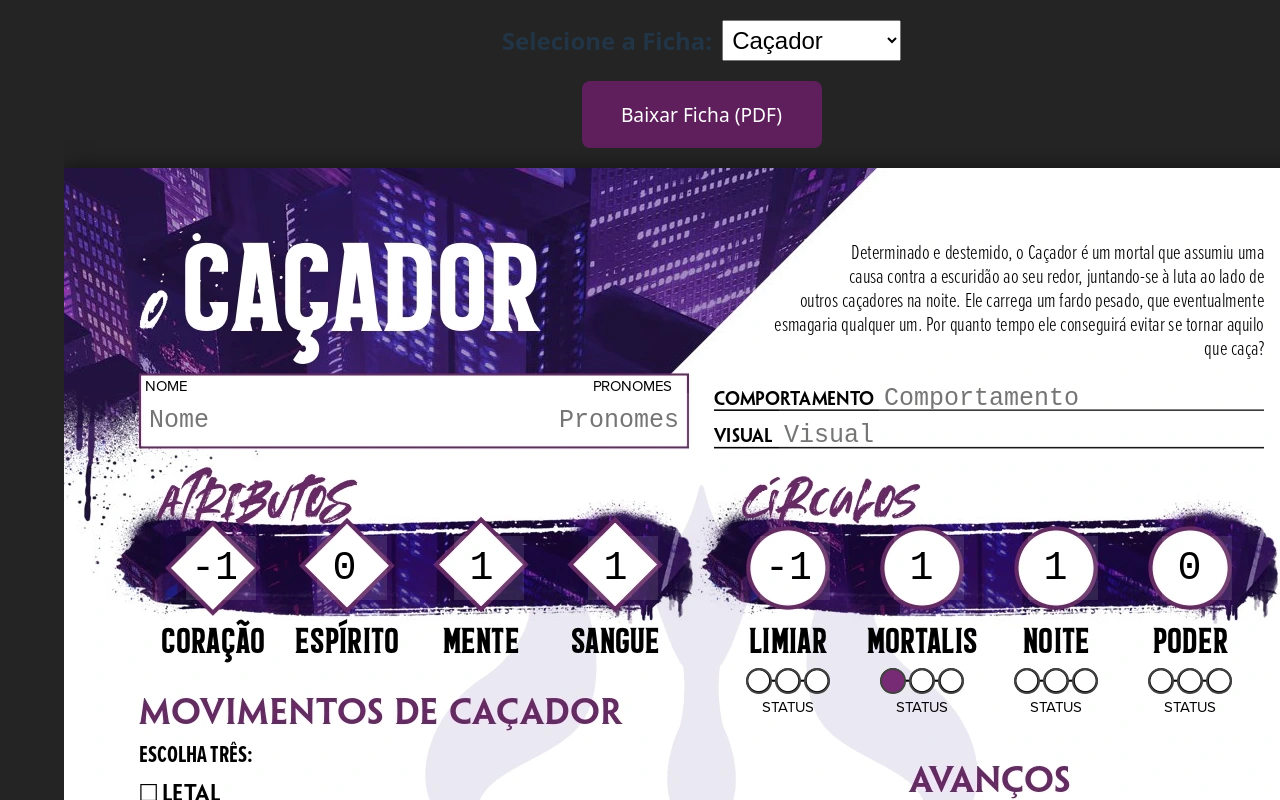
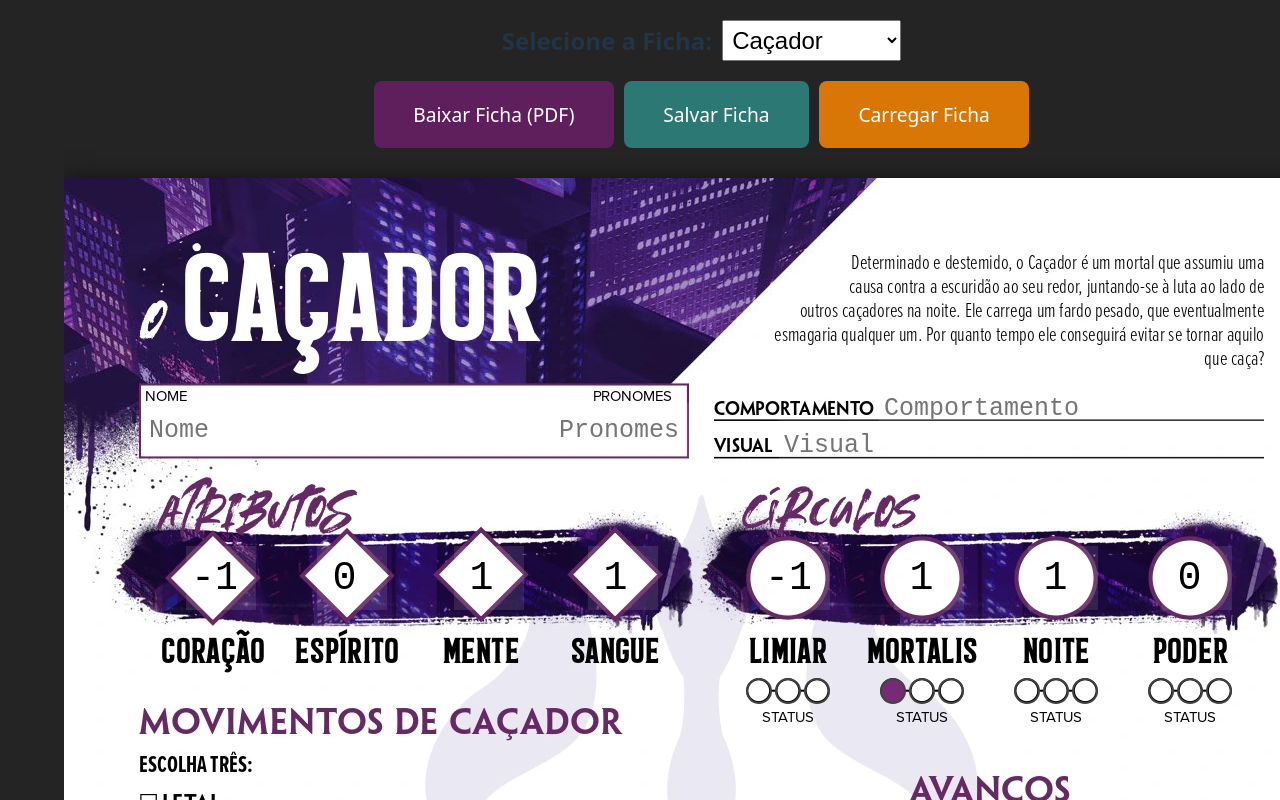
Before and after one commit to LPfontes/ficha-urban, a React (Vite) app: page / in a window 1280 px wide. Shown: the top 800 px of the page. Built offline with nearby package versions, Linux system fonts and the light colour scheme.

Commit message:
feat: implement JSON export and import functionality for character sheets

```diff
--- a/index.html
+++ b/index.html
@@ -3,7 +3,7 @@
   <head>
     <meta charset="UTF-8" />
     <link rel="icon" type="image/svg+xml" href="/logo.png" />
-    <meta name="viewport" content="width=device-width, initial-scale=1.0" />
+    <meta name="viewport" content="width=device-width, initial-scale=0.2" />
     <title>ficha-urban-shadows</title>
   </head>
   <body>
--- a/src/components/BaseSheet.jsx
+++ b/src/components/BaseSheet.jsx
@@ -64,6 +64,114 @@ const BaseSheet = ({
   suggestionsVisual = DEFAULT_SUGGESTIONS_VISUAL,
   suggestionsEquipment = DEFAULT_SUGGESTIONS_EQUIPMENT,
 }) => {
+  const handleExportJSON = () => {
+    const data = {};
+
+    // Função auxiliar para processar listas de inputs
+    const processInputs = (containerRef) => {
+      if (!containerRef.current) return;
+
+      // Seleciona todos os elementos de input, select e textarea
+      const inputs = containerRef.current.querySelectorAll('input, select, textarea');
+
+      inputs.forEach((input) => {
+        // Ignora inputs sem ID ou botões
+        if (!input.id || input.type === 'button' || input.type === 'submit') return;
+
+        // Guarda o valor dependendo do tipo
+        if (input.type === 'checkbox') {
+          data[input.id] = input.checked;
+        } else if (input.type === 'number') {
+          // Tenta guardar como número, se falhar guarda como string
+          data[input.id] = input.value === "" ? "" : Number(input.value);
+        } else {
+          data[input.id] = input.value;
+        }
+      });
+    };
+
+    // Processa a Página 1 e a Página 2
+    processInputs(sheetRef1);
+    processInputs(sheetRef2);
+
+    // Adiciona metadados úteis (opcional)
+    data.exportedAt = new Date().toISOString();
+
+    // Cria o ficheiro para download
+    const jsonString = JSON.stringify(data, null, 2);
+    const blob = new Blob([jsonString], { type: 'application/json' });
+    const url = URL.createObjectURL(blob);
+
+    // Gera o nome do ficheiro baseado no nome da personagem (se existir)
+    const charName = data['input-nome'] ? data['input-nome'].replace(/\s+/g, '_') : 'sem-nome';
+
+    const link = document.createElement('a');
+    link.href = url;
+    link.download = `ficha_urban_${charName}.json`;
+    document.body.appendChild(link);
+    link.click();
+
+    // Limpeza
+    document.body.removeChild(link);
+    URL.revokeObjectURL(url);
+  };
+  const fileInputRef = useRef(null);
+  const handleImportJSON = (event) => {
+    const file = event.target.files[0];
+    if (!file) return;
+
+    const reader = new FileReader();
+
+    reader.onload = (e) => {
+      try {
+        const data = JSON.parse(e.target.result);
+
+        // 1. Lidar com Equipamentos Dinâmicos
+        // Verifica se o JSON tem mais equipamentos do que os que estão renderizados
+        const equipIndices = Object.keys(data)
+          .filter(key => key.startsWith('equipamento-extra-'))
+          .map(key => parseInt(key.split('-').pop(), 10));
+
+        if (equipIndices.length > 0) {
+          const maxIndex = Math.max(...equipIndices);
+          // Atualiza o estado para criar o número certo de inputs
+          // Criamos um array novo com o tamanho necessário
+          setEquipments(Array(maxIndex + 1).fill(''));
+        }
+
+        // 2. Preencher os Inputs (com pequeno atraso para o React renderizar)
+        setTimeout(() => {
+          Object.keys(data).forEach((key) => {
+            const element = document.getElementById(key);
+
+            if (element) {
+              const value = data[key];
+
+              if (element.type === 'checkbox') {
+                element.checked = value;
+              } else {
+                element.value = value;
+                // Ajusta o tamanho da fonte se for texto
+                if (element.type === 'text') {
+                   adjustFontSize(element);
+                }
+              }
+            }
+          });
+
+          alert("Ficha carregada com sucesso!");
+        }, 100); // 100ms é suficiente para o React renderizar os novos equipamentos
+
+      } catch (error) {
+        console.error("Erro ao ler o ficheiro JSON:", error);
+        alert("Erro ao ler o ficheiro. Verifique se é um JSON válido.");
+      }
+    };
+
+    reader.readAsText(file);
+    // Limpa o input para permitir carregar o mesmo ficheiro duas vezes seguidas se necessário
+    event.target.value = '';
+  };
 
   // Estado para equipamentos dinâmicos (Compartilhado por todos)
   const [equipments, setEquipments] = useState(['', '', '', '']);
@@ -197,7 +305,30 @@ const BaseSheet = ({
 
   return (
     <div className="sheet-container active">
-      <button onClick={handleDownloadImage}>Baixar Ficha (PDF)</button>
+      {/* Input Oculto para carregar ficheiro */}
+      <input
+        type="file"
+        accept=".json"
+        ref={fileInputRef}
+        style={{ display: 'none' }}
+        onChange={handleImportJSON}
+      />
+
+      <div className="sheet-actions" style={{ display: 'flex', gap: '10px', marginBottom: '10px' }}>
+        <button onClick={handleDownloadImage}>Baixar Ficha (PDF)</button>
+
+        <button onClick={handleExportJSON} style={{ backgroundColor: '#2b7875' }}>
+          Salvar Ficha
+        </button>
+
+        {/* Botão que ativa o input oculto */}
+        <button
+          onClick={() => fileInputRef.current.click()}
+          style={{ backgroundColor: '#d97706' }}
+        >
+          Carregar Ficha
+        </button>
+      </div>
 
 
 {/* --- PÁGINA 1 --- */}
```
